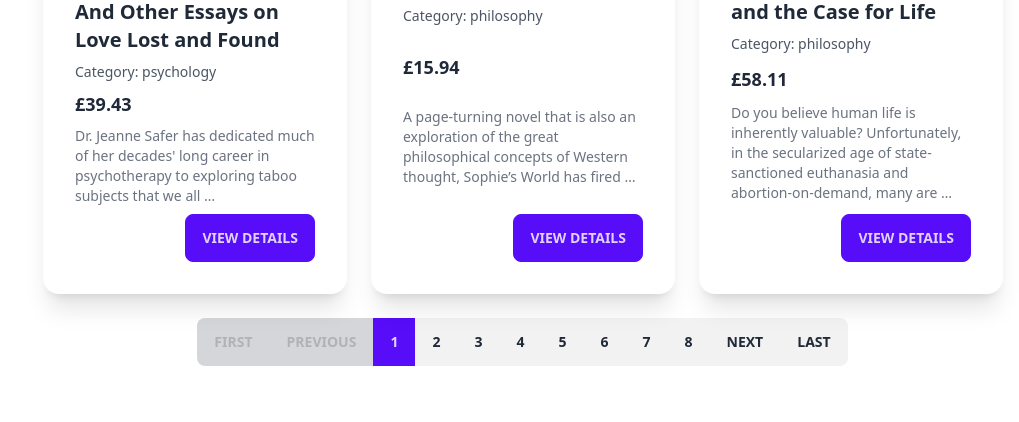
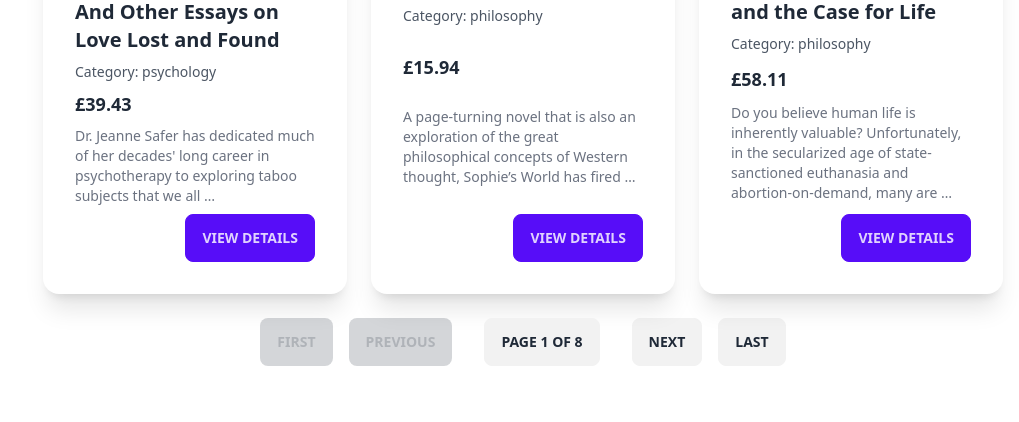
Before and after one commit to pannlnwza/bookstore, a Django app: page /books/ in a window 1280 px wide. Shown: the part 2258-2680 px from the top of the page, without its empty margins (261-1280 px from the left). Run offline with Django 5.2, Linux system fonts and the light colour scheme; data comes from the database, SQL or seed files in the repository; some libraries are stand-ins or nearby versions.

Commit message:
make the page selection

```diff
--- a/bookstore/templates/bookstore/book_list.html
+++ b/bookstore/templates/bookstore/book_list.html
@@ -58,9 +58,9 @@
         {% endfor %}
     </div>
 <!-- Pagination Controls -->
-<div class="flex justify-center my-6">
-    <div class="btn-group">
-        <!-- First and Previous Page -->
+<div class="flex justify-center items-center my-6">
+    <!-- First and Previous -->
+    <div class="flex items-center space-x-4">
         {% if page_obj.has_previous %}
         <a href="?page=1&search={{ search_query }}&genre={{ current_genre }}" class="btn">First</a>
         <a href="?page={{ page_obj.previous_page_number }}&search={{ search_query }}&genre={{ current_genre }}" class="btn">Previous</a>
@@ -68,17 +68,25 @@
         <button class="btn btn-disabled">First</button>
         <button class="btn btn-disabled">Previous</button>
         {% endif %}
+    </div>
 
-        <!-- Page Numbers -->
-        {% for page_num in page_obj.paginator.page_range %}
-            {% if page_num == page_obj.number %}
-                <span class="btn btn-active">{{ page_num }}</span>
-            {% else %}
-                <a href="?page={{ page_num }}&search={{ search_query }}&genre={{ current_genre }}" class="btn">{{ page_num }}</a>
-            {% endif %}
-        {% endfor %}
+    <!-- Page x of y with Dropdown -->
+    <div class="relative mx-8">
+        <button class="btn" id="page-selector">
+            Page {{ page_obj.number }} of {{ page_obj.paginator.num_pages }}
+        </button>
+        <div class="absolute left-0 hidden mt-2 w-full bg-white shadow-md border z-10" id="page-dropdown">
+            {% for page_num in page_obj.paginator.page_range %}
+            <a href="?page={{ page_num }}&search={{ search_query }}&genre={{ current_genre }}"
+               class="block px-4 py-2 hover:bg-gray-100">
+                Page {{ page_num }}
+            </a>
+            {% endfor %}
+        </div>
+    </div>
 
-        <!-- Next and Last Page -->
+    <!-- Next and Last -->
+    <div class="flex items-center space-x-4">
         {% if page_obj.has_next %}
         <a href="?page={{ page_obj.next_page_number }}&search={{ search_query }}&genre={{ current_genre }}" class="btn">Next</a>
         <a href="?page={{ page_obj.paginator.num_pages }}&search={{ search_query }}&genre={{ current_genre }}" class="btn">Last</a>
@@ -88,6 +96,23 @@
         {% endif %}
     </div>
 </div>
+
+<script>
+    // Toggle dropdown visibility
+    document.getElementById('page-selector').addEventListener('click', function () {
+        const dropdown = document.getElementById('page-dropdown');
+        dropdown.classList.toggle('hidden');
+    });
+
+    // Close dropdown when clicking outside
+    document.addEventListener('click', function (event) {
+        const dropdown = document.getElementById('page-dropdown');
+        const button = document.getElementById('page-selector');
+        if (!button.contains(event.target) && !dropdown.contains(event.target)) {
+            dropdown.classList.add('hidden');
+        }
+    });
+</script>
 </div>
 </div>
 {% endblock %}
```
